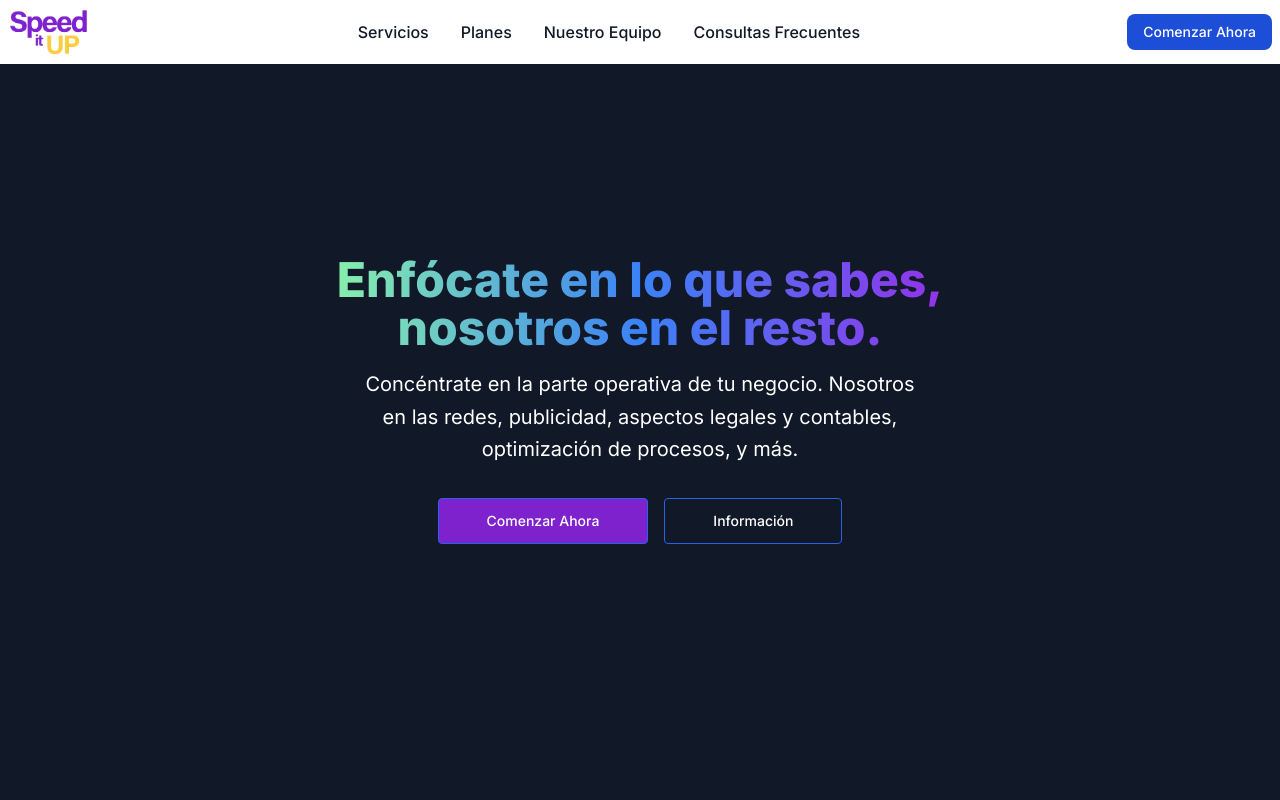
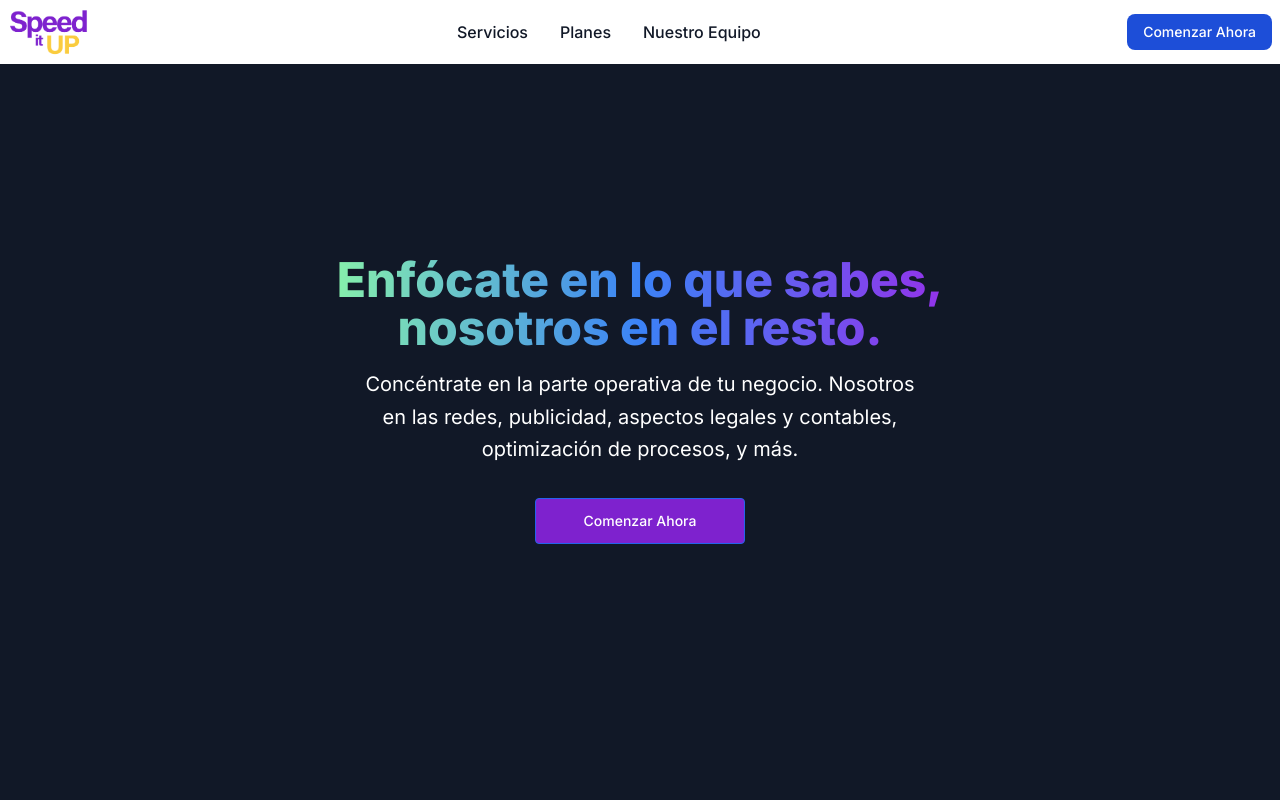
Before and after one commit to facundoadaro/SpeedItUP, a Next.js app: page / in a window 1280 px wide. Shown: the top 800 px of the page. Built offline with nearby package versions, Linux system fonts and the light colour scheme.

Commit message:
sacado botón de información en hero section y sacada la opción de preguntas frecuentes en header

```diff
--- a/app/page.js
+++ b/app/page.js
@@ -25,12 +25,12 @@ export default function Home() {
                 Comenzar Ahora
               </a>
 
-              <a
+              {/* <a
                 className="block w-full rounded border border-blue-600 px-12 py-3 text-sm font-medium text-white hover:bg-purple-700 focus:outline-none focus:ring active:bg-blue-500 sm:w-auto"
                 href="#faqs"
               >
                 Información
-              </a>
+              </a> */}
             </div>
           </div>
         </div>
--- a/app/ui/header.jsx
+++ b/app/ui/header.jsx
@@ -77,14 +77,14 @@ export default function Header() {
                 Nuestro Equipo
               </a>
             </li>
-            <li>
+            {/* <li>
               <a
                 href="#faqs"
                 className="block py-2 px-3 md:p-0 text-gray-900 rounded hover:bg-gray-100 md:hover:bg-transparent md:hover:text-blue-700 md:dark:hover:text-purple-700 dark:text-white dark:hover:bg-gray-700 dark:hover:text-white md:dark:hover:bg-transparent dark:border-gray-700"
               >
                 Consultas Frecuentes
               </a>
-            </li>
+            </li> */}
           </ul>
         </div>
       </div>
```
